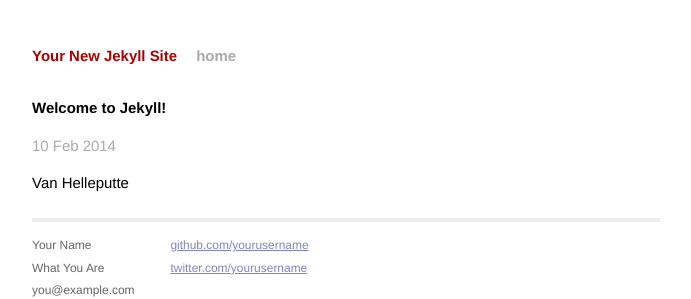
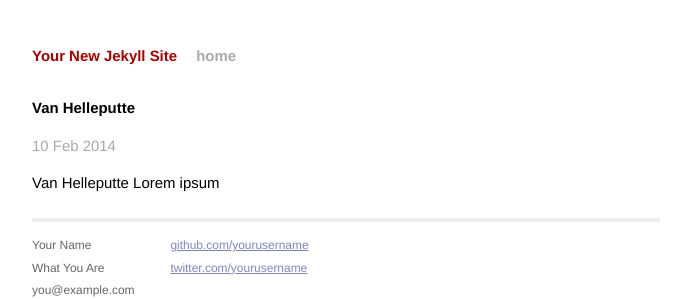
Before and after one commit to patrikax/patrikax.github.io, a Jekyll site: the page built from _posts/2014-02-10-first-post.markdown, in a window 1280 px wide. Shown: the top 299 px of the page, without its empty margins (294-985 px from the left). Built offline with Jekyll 4.4.1, drawn with Linux system fonts in a browser that asks for light colours; Markdown is read by kramdown in place of the engine named in the settings.

Commit message:
post update

```diff
--- a/_posts/2014-02-10-first-post.markdown
+++ b/_posts/2014-02-10-first-post.markdown
@@ -1,8 +1,8 @@
 ---
 layout: post
-title:  "Welcome to Jekyll!"
+title:  "Van Helleputte"
 date:   2014-02-10 00:35:00
 categories: minna portfolio
 ---
 
-Van Helleputte
+Van Helleputte Lorem ipsum
```
